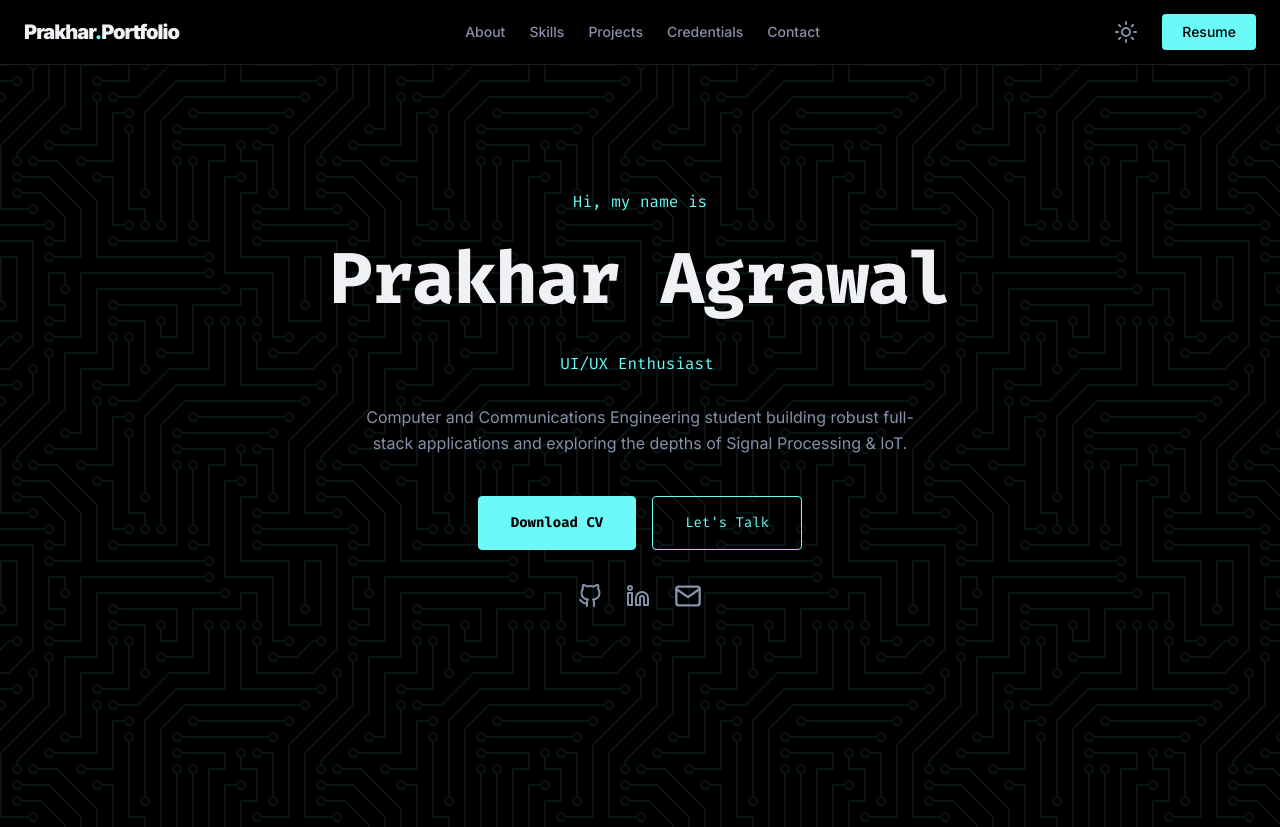
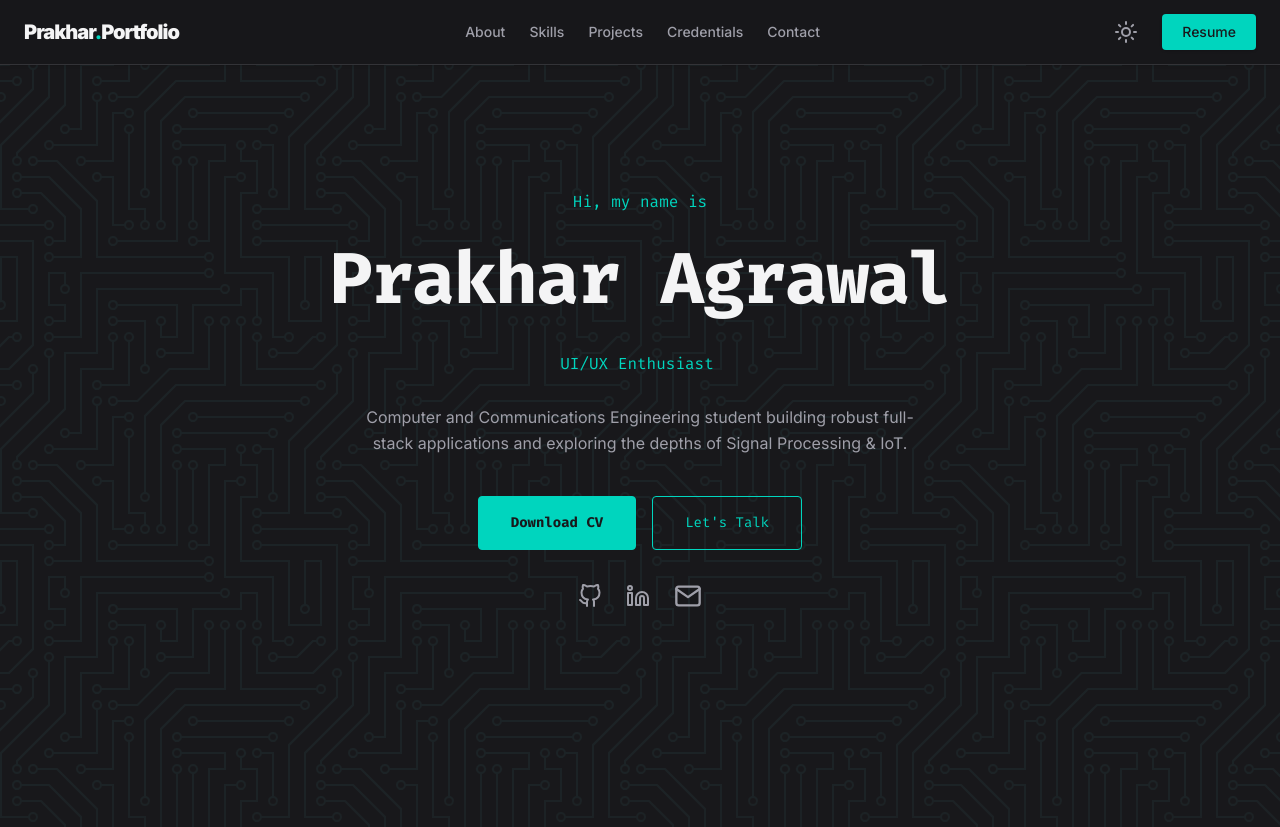
Before and after one commit to prakharAg01/Prakhar-portfolio, a React (Vite) app in the folder client/: page / in a window 1280 px wide. Shown: the top 827 px of the page. Built offline with nearby package versions, Linux system fonts and the light colour scheme; no server answers.

Commit message:
color change and resume update

```diff
--- a/client/src/index.css
+++ b/client/src/index.css
@@ -6,21 +6,21 @@ html {
 
 @layer base {
   :root {
-    --color-bg-primary: hsl(0 0% 90%);
-    --color-bg-card: hsl(0 0% 95%);
+    --color-bg-primary: theme('colors.zinc.200');
+    --color-bg-card: theme('colors.zinc.100');
     --color-text-heading: hsl(225 68% 10%);
     --color-text-body: hsl(230 15% 40%);
-    --color-accent: hsl(178.7 93.5% 40%);
-    --color-accent-hover: hsl(178.7 93.5% 50%);
+    --color-accent: theme('colors.teal.500');
+    --color-accent-hover: theme('colors.teal.600');
   }
 
   .dark {
-    --color-bg-primary: hsl(0, 0%, 0%);
-    --color-bg-card: hsl(0, 0%, 2%);
-    --color-text-heading: hsl(225 15.4% 94.9%);
-    --color-text-body: hsl(230.6 15.7% 60%);
-    --color-accent: hsl(178.7 93.5% 70%);
-    --color-accent-hover: hsl(178.7 93.5% 80%);
+    --color-bg-primary: theme('colors.zinc.900');
+    --color-bg-card: theme('colors.zinc.800');
+    --color-text-heading: theme('colors.zinc.100');
+    --color-text-body: theme('colors.zinc.400');
+    --color-accent: theme('colors.teal.400');
+    --color-accent-hover: theme('colors.teal.500');
   }
 
   body {
@@ -55,6 +55,7 @@ html {
       opacity: 0;
       transform: translateY(20px);
     }
+
     100% {
       opacity: 1;
       transform: translateY(0);
@@ -62,7 +63,9 @@ html {
   }
 
   @keyframes blink {
-    50% { opacity: 0; }
+    50% {
+      opacity: 0;
+    }
   }
 }
 
```
Also changed, not shown: 2 other files (tests, documents, lock files or other folders).
